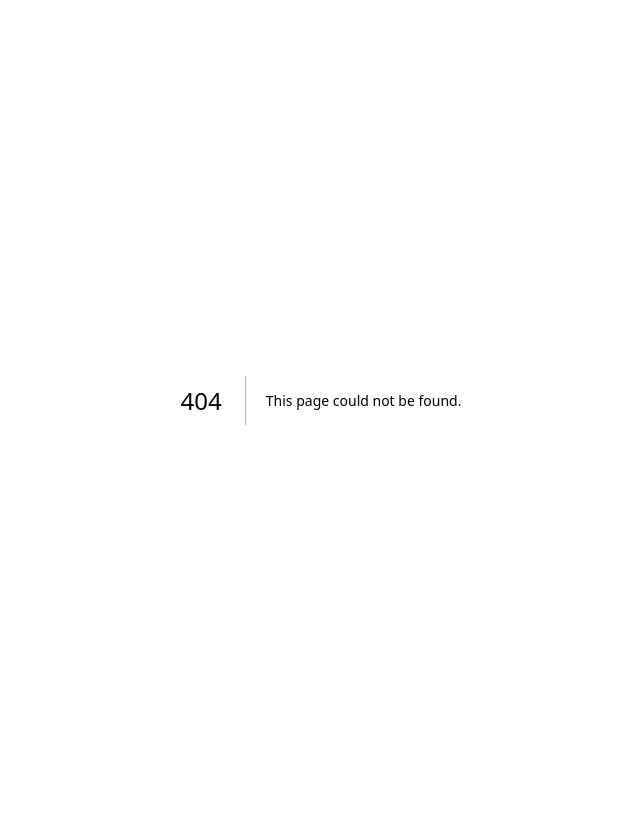
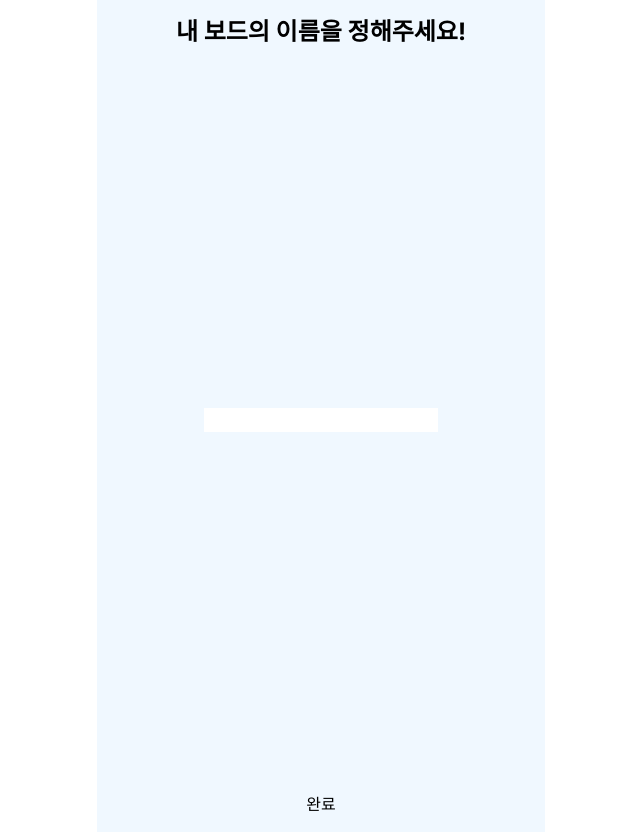
Before and after one commit to DDD-Community/DDD-11-Sonny-Polabo-FE, a Next.js app: page /board/create in a window 1280 px wide. Before the commit this address had no page. Shown: the whole page, without its empty margins (319-959 px from the left). Before the commit the page ends 800 px from the top, so only its background shows below. Built offline with nearby package versions, Linux system fonts and the light colour scheme.

Commit message:
#5 feat: 페이지 생성, 레이아웃

```diff
--- a/json-server/db.json
+++ b/json-server/db.json
@@ -1,33 +1,37 @@
 {
   "boards": [
     {
-      "id": 1,
+      "id": "1",
       "name": "Board 1"
     },
     {
-      "id": 2,
+      "id": "2",
       "name": "Board 2"
     },
     {
-      "id": 3,
+      "id": "3",
       "name": "Board 3"
+    },
+    {
+      "id": "54dd",
+      "name": "1234"
     }
   ],
   "polaroids": [
     {
-      "id": 1,
+      "id": "1",
       "content": "Polaroid 1",
       "text": "Polaroid 1",
       "boardId": 1
     },
     {
-      "id": 2,
+      "id": "2",
       "content": "Polaroid 2",
       "text": "Polaroid 2",
       "boardId": 2
     },
     {
-      "id": 3,
+      "id": "3",
       "content": "Polaroid 3",
       "text": "Polaroid 3",
       "boardId": 3
--- /dev/null
+++ b/src/app/board/[boardId]/page.tsx
@@ -0,0 +1,26 @@
+import { getBoard } from '@/lib'
+import { Board } from '@/types'
+import Link from 'next/link'
+
+const BoardPage = async ({ params }: { params: { boardId: string } }) => {
+  const { boardId } = params
+  let board: Board | null = null
+  try {
+    board = await getBoard(boardId)
+  } catch (e) {
+    console.error(e)
+  }
+
+  if (!board) {
+    return <div>보드를 불러오는 중입니다...</div>
+  }
+  return (
+    <div className="min-h-screen">
+      <h1>{board.id}</h1>
+      <h2>{board.name}</h2>
+      <Link href={`/board/${boardId}/polaroid/create`}>폴라로이드 추가</Link>
+    </div>
+  )
+}
+
+export default BoardPage
--- /dev/null
+++ b/src/app/board/[boardId]/polaroid/create/page.tsx
@@ -0,0 +1,37 @@
+'use client'
+
+import { CreatePolaroidPayload } from '@/types'
+import { useParams } from 'next/navigation'
+import { useState } from 'react'
+
+const CreatePolaroidPage = () => {
+  const { boardId } = useParams()
+
+  const [caption, setCaption] = useState<string>('')
+
+  const handleUpload = async () => {
+    const payload: CreatePolaroidPayload = {
+      boardId: Number(boardId),
+      imageUrl: '',
+      caption,
+    }
+    console.log(payload)
+  }
+
+  return (
+    <div className="min-h-screen flex flex-col justify-between items-center">
+      <h1 className="text-2xl font-bold">사진을 업로드해주세요!</h1>
+      <input
+        type="text"
+        value={caption}
+        onChange={(e) => setCaption(e.target.value)}
+        placeholder="한줄 문구를 입력할 수 있어요"
+      />
+      <button type="button" onClick={handleUpload}>
+        업로드하기
+      </button>
+    </div>
+  )
+}
+
+export default CreatePolaroidPage
--- /dev/null
+++ b/src/app/board/create/page.tsx
@@ -0,0 +1,43 @@
+'use client'
+
+import { postBoard } from '@/lib'
+import { CreateBoardPayload } from '@/types'
+import { useRouter } from 'next/navigation'
+import { useState } from 'react'
+
+const CreateBoardPage = () => {
+  const [boardName, setBoardName] = useState<string>('')
+  const [loading, setLoading] = useState<boolean>(false)
+
+  const router = useRouter()
+
+  const handleCreateBoard = async () => {
+    setLoading(true)
+    try {
+      const payload: CreateBoardPayload = { name: boardName }
+      const newBoard = await postBoard(payload)
+      router.push(`/board/${newBoard.id}`)
+    } catch (e) {
+      alert('보드 생성에 실패했습니다.')
+      console.error(e)
+    } finally {
+      setLoading(false)
+    }
+  }
+
+  return (
+    <div className="min-h-screen flex flex-col justify-between items-center">
+      <h1 className="text-2xl font-bold">내 보드의 이름을 정해주세요!</h1>
+      <input
+        type="text"
+        value={boardName}
+        onChange={(e) => setBoardName(e.target.value)}
+      />
+      <button type="button" onClick={handleCreateBoard}>
+        {loading ? '보드 생성중..' : '완료'}
+      </button>
+    </div>
+  )
+}
+
+export default CreateBoardPage
--- a/src/app/layout.tsx
+++ b/src/app/layout.tsx
@@ -1,6 +1,6 @@
 import type { Metadata } from 'next'
 import { Inter } from 'next/font/google'
-import '../styles/globals.css'
+import '@/styles/globals.css'
 
 const inter = Inter({ subsets: ['latin'] })
 
@@ -16,7 +16,16 @@ export default function RootLayout({
 }>) {
   return (
     <html lang="en">
-      <body className={inter.className}>{children}</body>
+      <body className={inter.className}>
+        <main
+          className="max-w-md mx-auto p-4"
+          style={{
+            backgroundColor: 'aliceblue',
+          }}
+        >
+          {children}
+        </main>
+      </body>
     </html>
   )
 }
--- a/src/app/page.tsx
+++ b/src/app/page.tsx
@@ -1,7 +1,16 @@
-export default function Home() {
+import Link from 'next/link'
+
+const HomePage = () => {
   return (
-    <main className="flex min-h-screen flex-col items-center justify-between p-24">
-      <h1 className="text-4xl font-bold">Welcome to POLABO</h1>
+    <main className="min-h-screen flex flex-col items-center justify-between p-24">
+      <div className="flex flex-col items-center">
+        <h2>함께 꾸미는 폴라로이드 보드</h2>
+        <h1 className="text-4xl font-bold">POLABO</h1>
+      </div>
+
+      <Link href="/board/create">시작하기</Link>
     </main>
   )
 }
+
+export default HomePage
--- a/src/lib/api/board.ts
+++ b/src/lib/api/board.ts
@@ -2,15 +2,23 @@ import { Board, CreateBoardPayload } from '@/types'
 import { get, post } from './base'
 
 export const getBoard = (id: string): Promise<Board> => {
-  return get(`/boards/${id}`, {
-    next: {
-      tags: [`board:${id}`],
+  return get(
+    `/boards/${id}`,
+    {
+      next: {
+        tags: [`board:${id}`],
+      },
     },
-  })
+    true,
+  )
 }
 
 export const postBoard = (payload: CreateBoardPayload): Promise<Board> => {
-  return post('/boards', {
-    body: JSON.stringify(payload),
-  })
+  return post(
+    '/boards',
+    {
+      body: JSON.stringify(payload),
+    },
+    true,
+  )
 }
--- a/src/types/polaroid.ts
+++ b/src/types/polaroid.ts
@@ -7,6 +7,6 @@ export interface Polaroid {
 
 export interface CreatePolaroidPayload {
   boardId: number
-  content: string
-  text: string
+  imageUrl: string
+  caption: string
 }
```
Also changed, not shown: .eslintrc.json.
